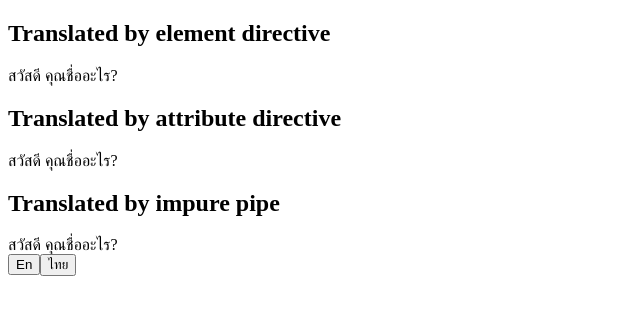
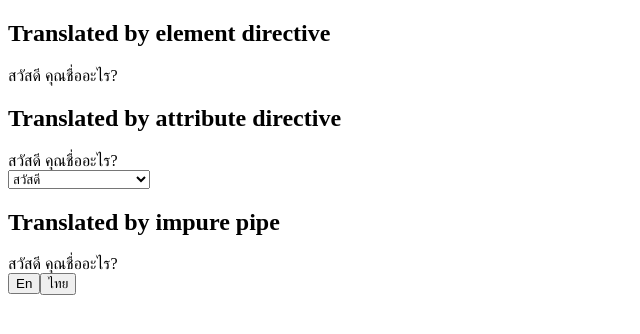
Before and after one commit to chonla/ng-multilingual-revisited, an Angular app: page / in a window 1280 px wide. Shown: the top 334 px of the page, without its empty margins (0-640 px from the left). Built offline with nearby package versions, Linux system fonts and the light colour scheme.

Commit message:
Update usage

```diff
--- a/src/app/app.component.html
+++ b/src/app/app.component.html
@@ -2,7 +2,11 @@
   <h2>Translated by element directive</h2>
   <translate>hello</translate>&nbsp;<translate>what_is_your_name</translate>
   <h2>Translated by attribute directive</h2>
-  <span translate>hello</span>&nbsp;<span translate>what_is_your_name</span>
+  <span translate>hello</span>&nbsp;<span translate>what_is_your_name</span><br>
+  <select>
+    <option value="1" translate>hello</option>
+    <option value="2" translate>what_is_your_name</option>
+  </select>
   <h2>Translated by impure pipe</h2>
   {{ 'hello' | translate }} {{ 'what_is_your_name' | translate }}
   <br>
```
Also changed, not shown: 1 other file (tests, documents, lock files or other folders).
